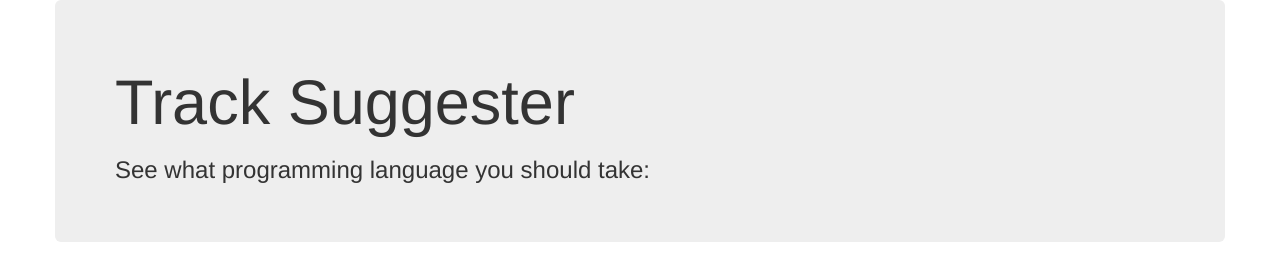
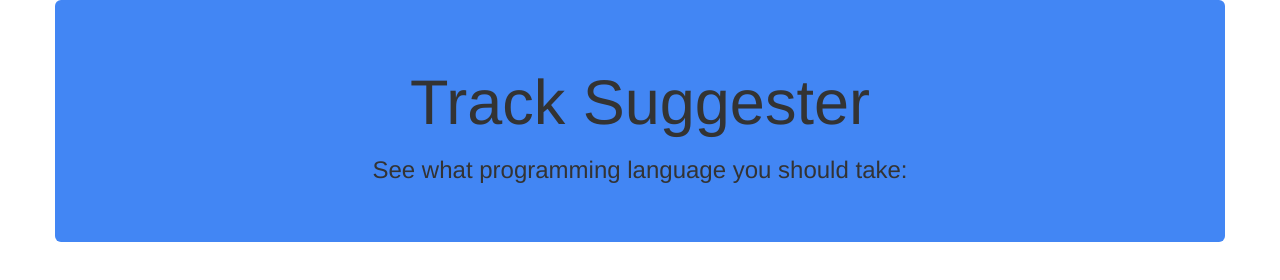
Before and after one commit to svillars/track-suggester, a plain HTML site: page index.html in a window 1280 px wide. Drawn offline with nearby package versions, Linux system fonts and the light colour scheme.

Commit message:
add css link, js link, and css to main jumbotron

```diff
--- a/css/styles.css
+++ b/css/styles.css
@@ -0,0 +1,4 @@
+.main {
+  text-align: center;
+  background-color: #4286f4;
+}
--- a/index.html
+++ b/index.html
@@ -5,6 +5,8 @@
     <link rel="stylesheet" href="https://maxcdn.bootstrapcdn.com/bootstrap/3.3.7/css/bootstrap.min.css">
     <script src="https://ajax.googleapis.com/ajax/libs/jquery/3.1.1/jquery.min.js"></script>
     <script src="https://maxcdn.bootstrapcdn.com/bootstrap/3.3.7/js/bootstrap.min.js"></script>
+    <link rel="stylesheet" href="css/styles.css" type="text/css">
+    <script src="js/scripts.js"></script>
     <title>Track Suggester</title>
   </head>
   <body>
```
